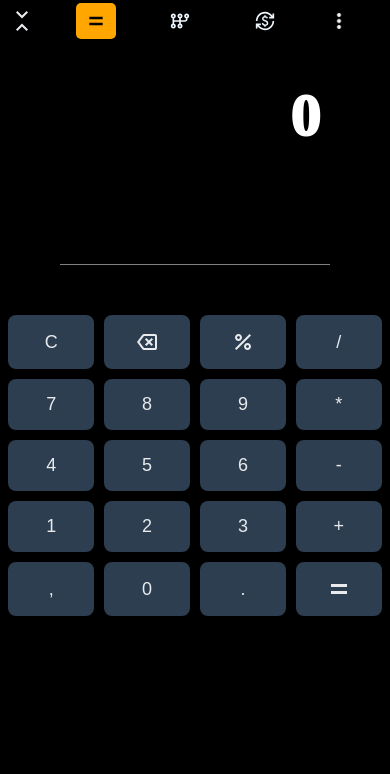
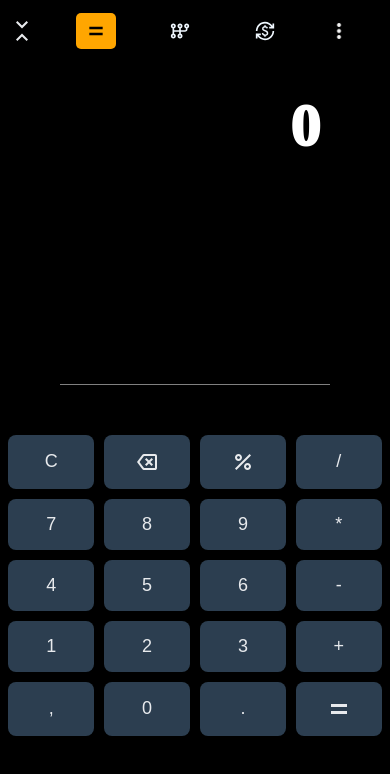
Before and after one commit to Eddy-Web93/Calculator-2.0, a React (Vite) app: page / in a window 390 px wide. Shown: the top 774 px of the page. Built offline with nearby package versions, Linux system fonts and the light colour scheme.

Commit message:
Second and last

```diff
--- a/src/Component/Screen/Screen.css
+++ b/src/Component/Screen/Screen.css
@@ -22,3 +22,8 @@
     display: flex;
     justify-content: flex-end;
 }
+@media (max-width: 900px) {
+    .display{
+        height: 43vh;
+    }
+}
--- a/src/Component/TopNav/TopNav.css
+++ b/src/Component/TopNav/TopNav.css
@@ -1,4 +1,5 @@
 .topnav{
+    padding-top: 10px;
     width: 100%;
     height: auto;
     display: flex;
```
